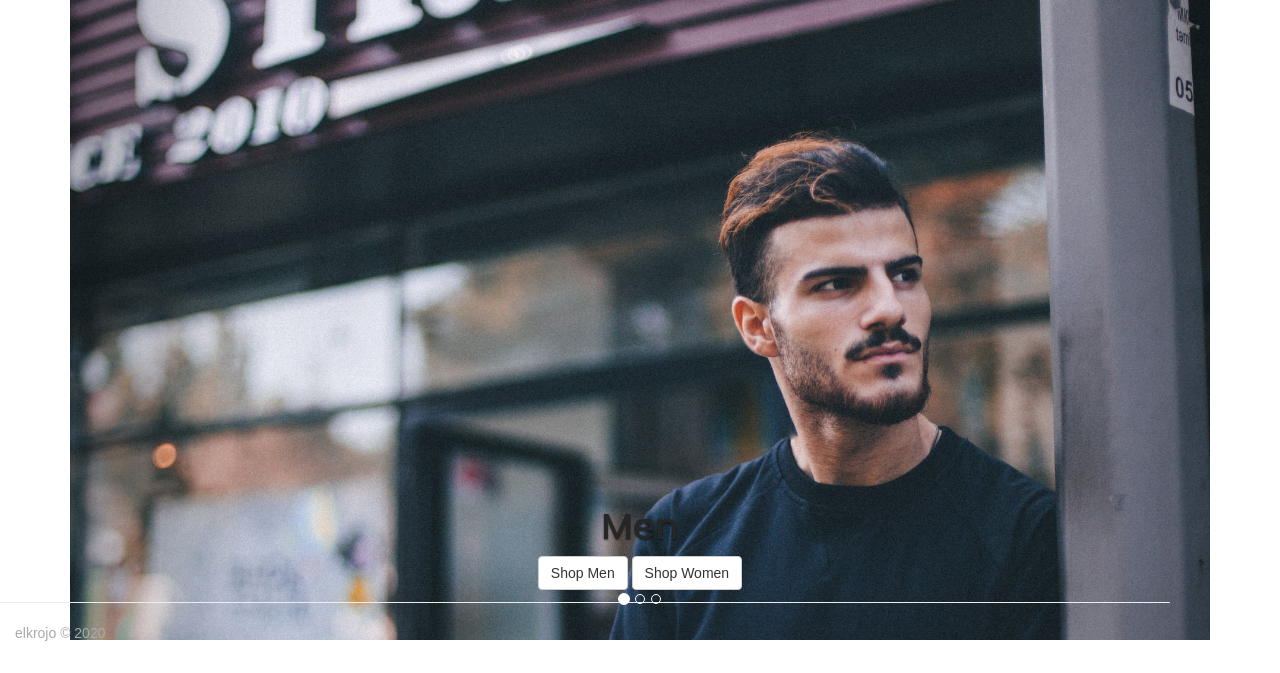
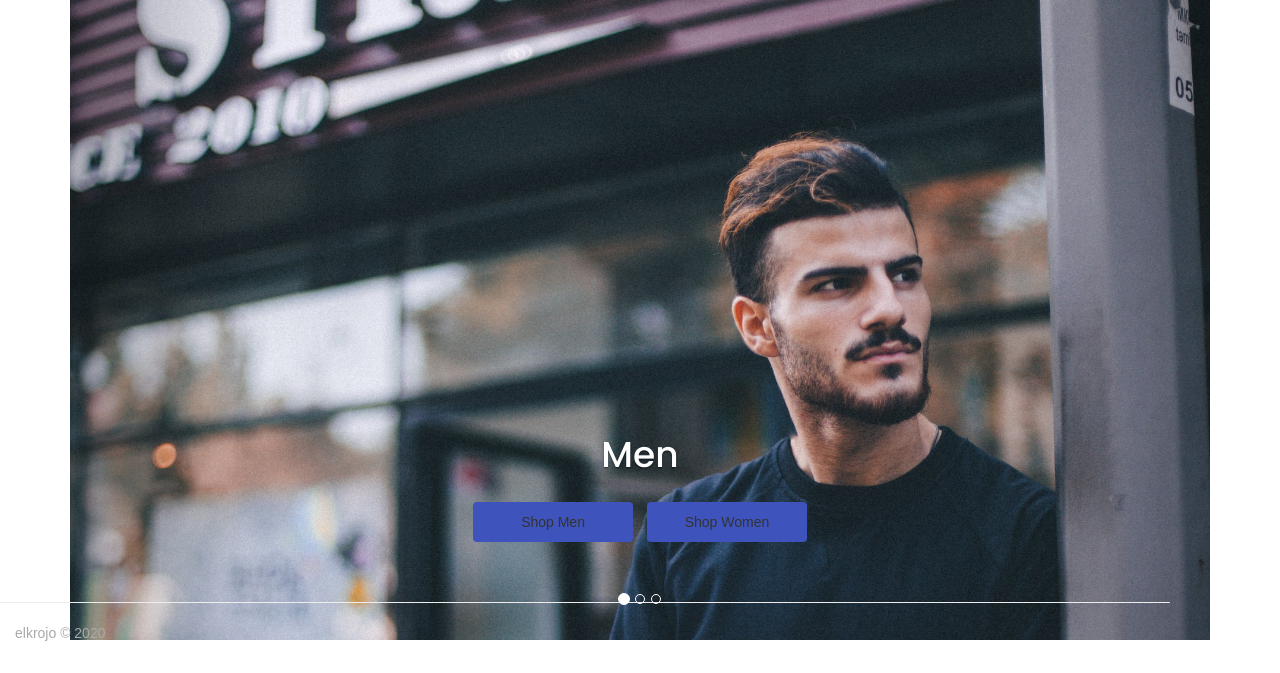
Before and after one commit to elkrojo/croiglas-shop, a Django app: page / in a window 1280 px wide. Shown: the part 127-800 px from the top of the page. Run offline with Django 3.2, Linux system fonts and the light colour scheme; parts of the project's set-up code (start-up, migrations or seed data) failed here and were passed over; some libraries are stand-ins or nearby versions; some web fonts are replaced.

Commit message:
Added styling for carousel caption buttons

```diff
--- a/static/css/custom.css
+++ b/static/css/custom.css
@@ -67,6 +67,12 @@ a:visited {
     padding-top: 20px;
 }
 
+.navbar-brand img {
+    padding-bottom: 8px;
+    height: 30px;
+    width: auto;
+}
+
 .navbar-nav > li > a {
     padding-top: 20px;
 }
@@ -88,6 +94,24 @@ footer {
 }
 
 /* Buttons */
+.btn.btn-default {
+    background-image: none;
+    background-color: #3e53bb;
+    border: none;
+    min-width: 160px;
+    padding: 10px 0;
+    margin-right: 10px;
+}
+
+.btn.btn-default:last-child {
+    margin-right: 0;
+}
+
+.btn.btn-default:hover {
+    background-color: #384ba6;
+    color: #fff;
+}
+
 .btn-success:hover {
     background-color: #676767;
 }
@@ -115,6 +139,18 @@ footer {
 .label-warning[href],
 .badge-warning[href] {
     background-color: #c67605;
+}
+
+.carousel-caption {
+    margin-bottom: 48px;
+}
+
+.carousel-caption a {
+    margin-top: 18px;
+}
+
+.carousel-caption h1 {
+    color: #fff;
 }
 
 /* Product Cards */
```
